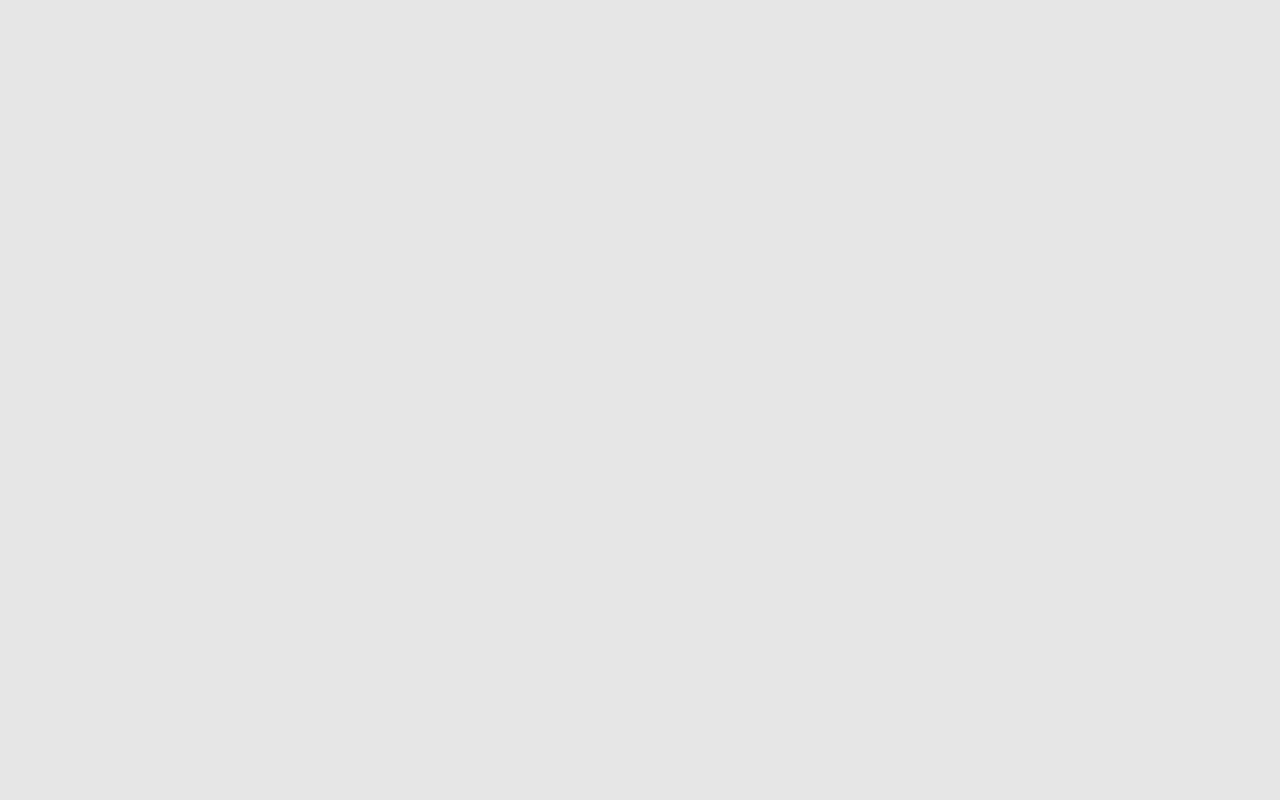
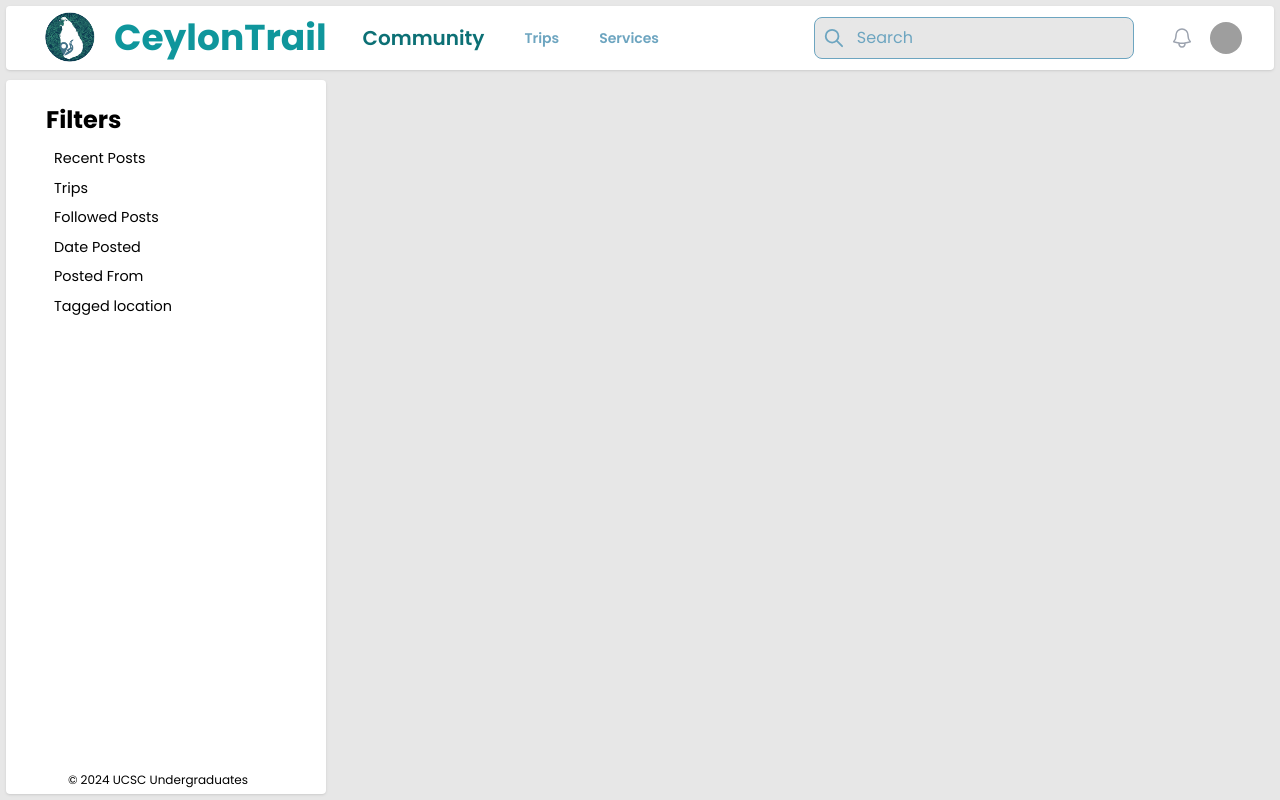
Before and after one commit to CeylonTrail/frontend-web, a React (Create React App) app: page /community in a window 1280 px wide. Before the commit this address had no page. Built offline with nearby package versions, Linux system fonts and the light colour scheme; grey boxes are pictures that could not be loaded.

Commit message:
Initialize COmmunity and side bar

```diff
--- a/src/App.js
+++ b/src/App.js
@@ -7,6 +7,7 @@ import SetUpMarketPlace from "./components/SetUpMarketPlace";
 import MarketPlaceProfileOwnView from "./components/MarketPlaceProfileOwnView";
 import SignUp from "./Pages/SignUp/signup"
 import Login from "./Pages/login"
+import Community from "./Pages/Community/landing"
 
 
 function App() {
@@ -41,6 +42,8 @@ function App() {
           <Route path="/login" element={<Login />} />
 
 
+          {/* Community */}
+          <Route path="/community" element={<Community/>} />
 
         </Routes>
       </BrowserRouter>
--- /dev/null
+++ b/src/Pages/Community/landing.js
@@ -0,0 +1,13 @@
+import Header from "../../components/header";
+import FilterBar from "../../components/sidebarFilters";
+
+export default () => {
+
+    return (
+        <>
+            <Header />
+            <FilterBar />
+        </>
+
+    )
+};
--- /dev/null
+++ b/src/components/sidebarFilters.js
@@ -0,0 +1,138 @@
+import { useEffect, useState } from "react";
+
+
+// NavLink component
+const NavLink = ({ ...props }) => {
+    const {
+        children,
+        href = "",
+        className = "",
+        active = "",
+    } = props;
+
+    const [pathname, setPathname] = useState("/");
+
+    const isActive = pathname == href;
+    const activeClass = isActive ? active : "";
+
+    useEffect(() => {
+        setPathname(window.location.pathname);
+    }, [props]);
+
+    return (
+        <a href={href} {...props} className={`${activeClass} ${className}`}>
+            {children}
+        </a>
+    );
+};
+
+// Title component
+const Title = ({ children }) => (
+    <h3 className='pb-3 px-4 font-bold text-gray-800 md:pr-8 text-2xl'>
+        {children}
+    </h3>
+);
+
+// Sections List
+const SectionsList = ({ items }) => (
+    <div className='text-gray-600 px-0 md:px-6'>
+        <ul>
+            {items?.map((item, idx) => (
+                <li key={idx}>
+                    <NavLink
+                        href={item?.href}
+                        active='text-gray-900 border-indigo-600'
+                        className='block w-full py-2 px-0  hover:border-indigo-600 hover:text-gray-900 duration-150'>
+                        {item?.name}
+                    </NavLink>
+                </li>
+            ))}
+        </ul>
+    </div>
+);
+
+// Search Box component
+// const SearchBox = ({ ...props }) => (
+//     <div className='relative w-full'>
+//         <svg
+//             xmlns='http://www.w3.org/2000/svg'
+//             viewBox='0 0 20 20'
+//             fill='currentColor'
+//             className='w-5 h-5 text-gray-400 absolute left-3 inset-y-0 my-auto'>
+//             <path
+//                 fillRule='evenodd'
+//                 d='M9 3.5a5.5 5.5 0 100 11 5.5 5.5 0 000-11zM2 9a7 7 0 1112.452 4.391l3.328 3.329a.75.75 0 11-1.06 1.06l-3.329-3.328A7 7 0 012 9z'
+//                 clipRule='evenodd'
+//             />
+//         </svg>
+
+//         <input
+//             {...props}
+//             type='email'
+//             className='w-full pl-12 pr-3 py-2 bg-white text-sm text-gray-500 bg-transparent outline-none border ring-blue-600 focus:ring-2 shadow-sm rounded-lg duration-200'
+//         />
+//     </div>
+// );
+
+
+const Sidebar = () => {
+    // const lessons = {
+    //     rustLessons: [{ name: "Introduction to Rust", href: "javascript:void(0)" }, { name: "Installing and Setting up Rust", href: "javascript:void(0)" }, { name: "Basic Syntax and Data Types", href: "javascript:void(0)" }, { name: "Control Flow Statements", href: "javascript:void(0)" }, { name: "Functions and Modules", href: "javascript:void(0)" }, { name: "Ownership and Borrowing", href: "javascript:void(0)" }, { name: "Structs and Enums", href: "javascript:void(0)" }, { name: "Traits and Generics", href: "javascript:void(0)" }],
+    //     cargoLessons: [{ name: "Introduction to Cargo", href: "javascript:void(0)" }, { name: "Installing and Configuring Cargo", href: "javascript:void(0)" }, { name: "Basic Cargo Commands", href: "javascript:void(0)" }, { name: "Working with Dependencies", href: "javascript:void(0)" }, { name: "Rust Workspaces with Cargo", href: "javascript:void(0)" }, { name: "Ownership and Borrowing", href: "javascript:void(0)" }, { name: "Structs and Enums", href: "javascript:void(0)" }, { name: "Traits and Generics", href: "javascript:void(0)" },]
+    // }
+
+    return (
+        <>
+            <nav
+                className="fixed rounded shadow z-40 top-20 left-1.5 w-full bottom-1.5 p-6 bg-white space-y-8 overflow-auto sm:w-80">
+                {/* <div className="sticky top-0 space-y-8 bg-white">
+                    <div className='h-20 flex items-center px-4 border-b md:px-8'>
+                        <a href='javascript:void(0)' className='flex-none'>
+                            <img src="https://floatui.com/logo.svg" width={140} className="mx-auto" />
+                        </a>
+                    </div>
+                    <div className='px-4 md:px-8'>
+                        <SearchBox placeholder='Search...' />
+                    </div>
+                </div> */}
+                <div className='text-[0.9rem] space-y-6'>
+                    <>
+                        <div>
+                            <Title>Filters</Title>
+                            <div className='text-gray-600  px-0 md:px-6'>
+                                <ul className="space-y-2">
+
+                                        <li >Recent Posts
+                                            {/* <NavLink
+                                                href={item?.href}
+                                                active='text-gray-900 border-indigo-600'
+                                                className='block w-full py-2 px-0  hover:border-indigo-600 hover:text-gray-900 duration-150'>
+                                                {item?.name}
+                                            </NavLink> */}
+
+                                    </li>
+                                    <li>Trips</li>
+                                    <li>Followed Posts</li>
+                                    <li>Date Posted</li>
+                                    <li>Posted From</li>
+                                    <li>Tagged location</li>
+
+                                </ul>
+                            </div>
+                        </div>
+                        {/* <div>
+                            <Title>Cargo Basics</Title>
+                            <SectionsList items={lessons.cargoLessons} />
+                        </div> */}
+                    </>
+                </div>
+
+                <div className="bottom-3 fixed flex justify-center w-64">
+                    <p className="text-xs font-thin">© 2024 UCSC Undergraduates</p>
+                </div>
+            </nav>
+        </>
+    );
+};
+
+export default Sidebar;
```
